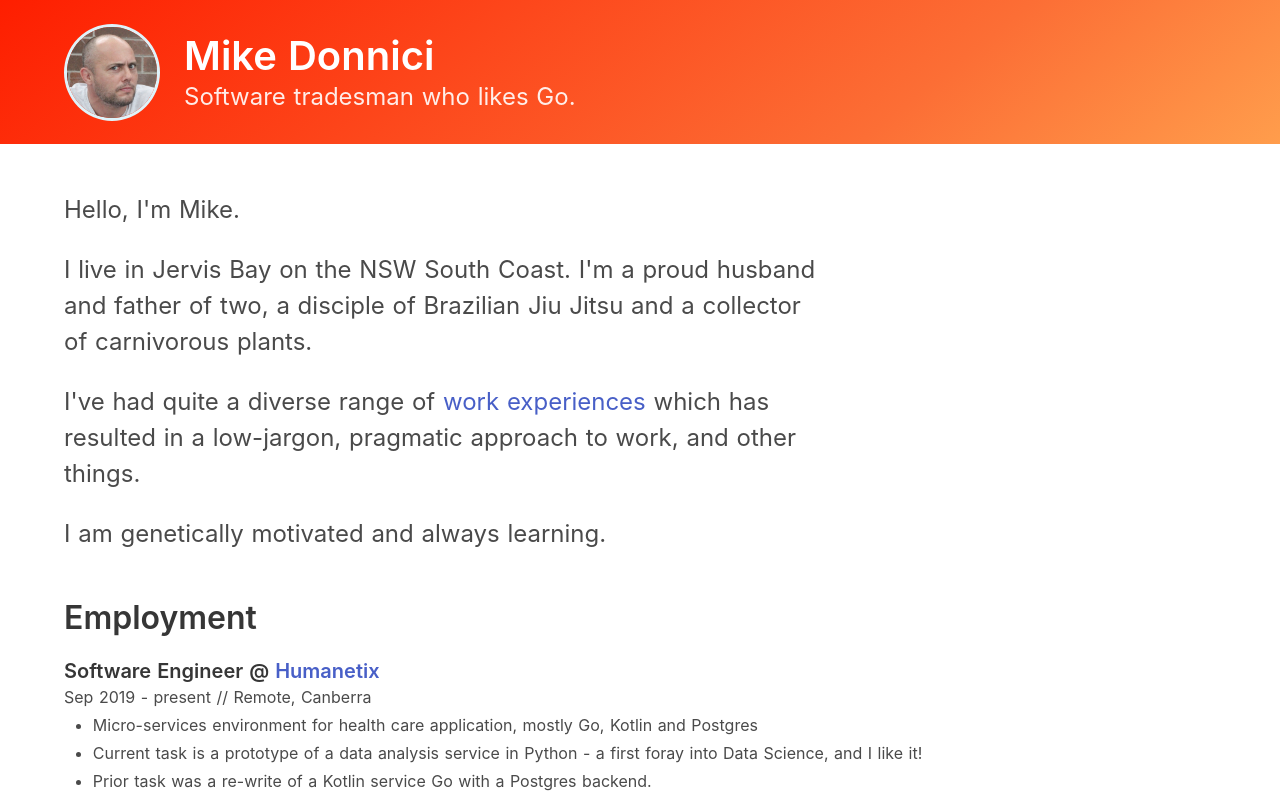
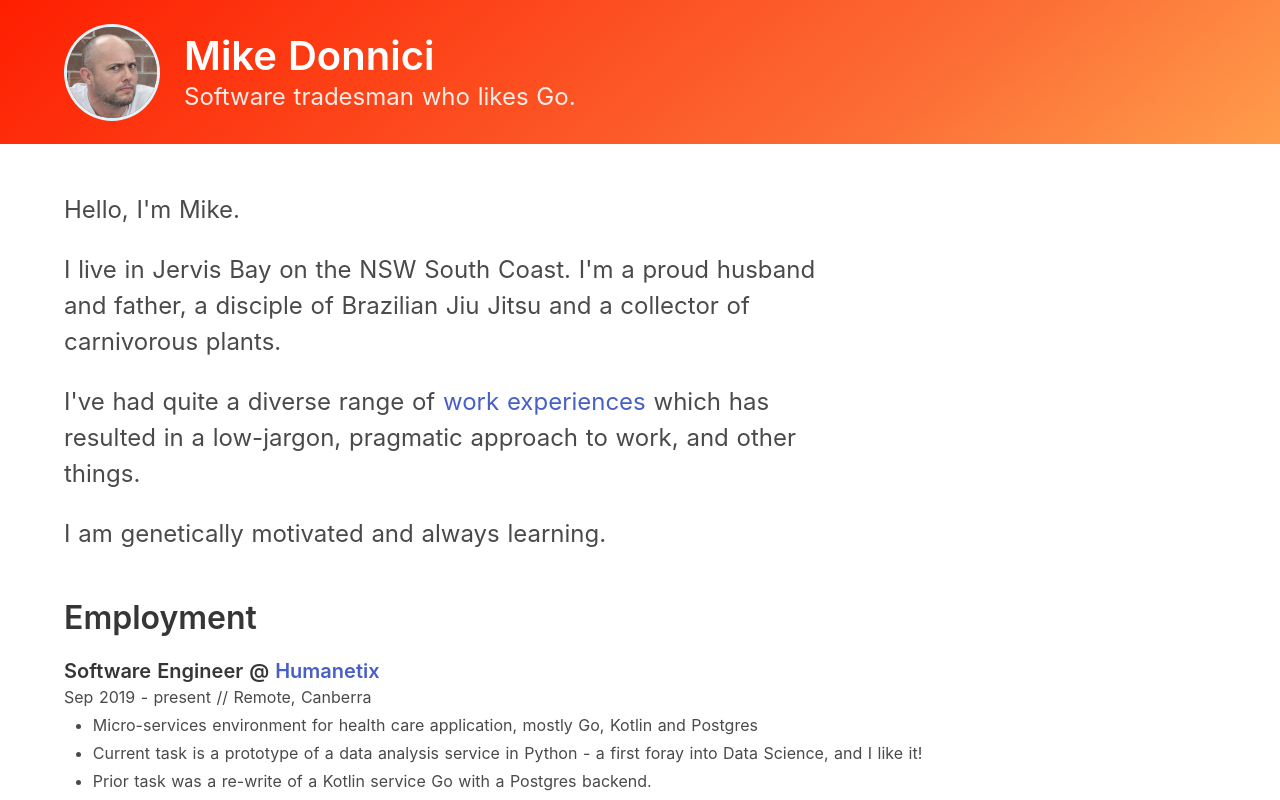
Before and after one commit to mikedonnici/mikedonnici, a Nuxt app: page / in a window 1280 px wide. Shown: the top 800 px of the page. Built offline with nearby package versions, Linux system fonts and the light colour scheme.

Commit message:
update August 2020 #2

```diff
--- a/pages/index.vue
+++ b/pages/index.vue
@@ -11,7 +11,7 @@
                 Hello, I'm Mike.
               </p>
               <p class="is-size-4">
-                I live in Jervis Bay on the NSW South Coast. I'm a proud husband and father of two, a disciple of
+                I live in Jervis Bay on the NSW South Coast. I'm a proud husband and father, a disciple of
                 Brazilian Jiu Jitsu and a collector of carnivorous plants.
               <p class="is-size-4">
                 I've had quite a diverse range of <a href="#" @click="workHistoryModal=true">work experiences</a> which
```
